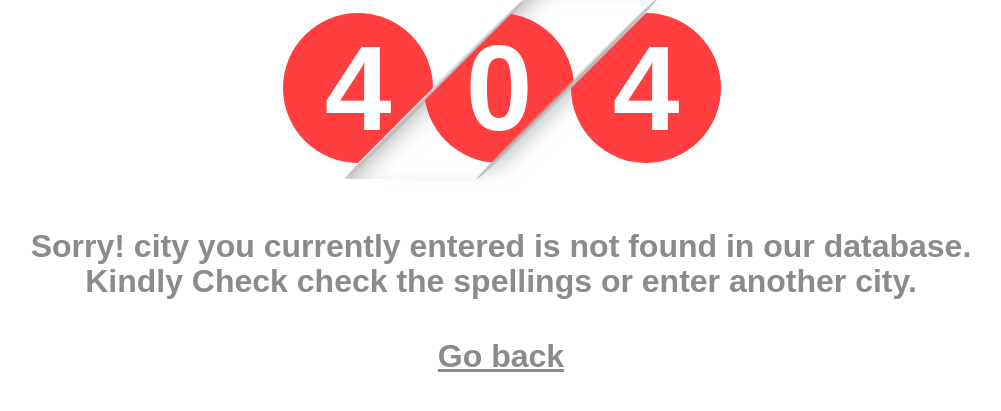
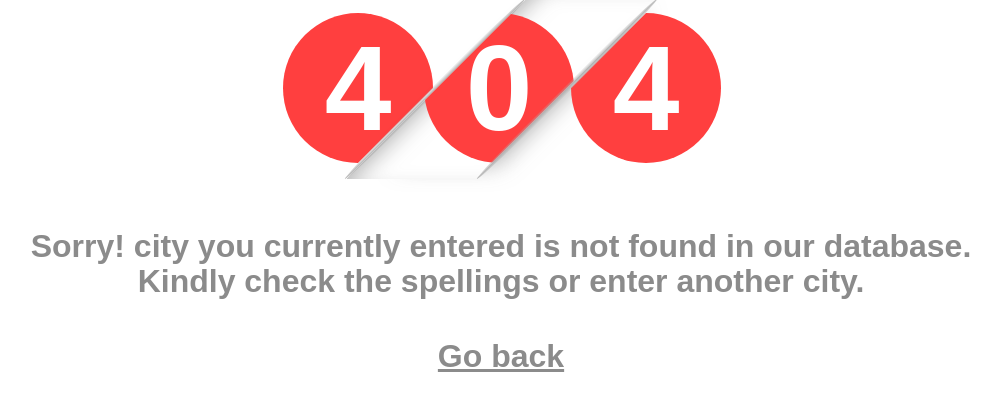
Before and after one commit to Pramukh660/Weather, a Django app: template templates/404.html in a window 1280 px wide. Shown: the part 166-577 px from the top of the page, without its empty margins (139-1140 px from the left). Run offline with Django 3.2, Linux system fonts and the light colour scheme; the template is opened without the code that fills it, so the values that code supplies are empty; some libraries are stand-ins or nearby versions; some web fonts are replaced.

Commit message:
grammar mistakes

```diff
--- a/templates/404.html
+++ b/templates/404.html
@@ -27,7 +27,7 @@
                         <div class="shadow"><span class="digit numberOne"></span></div>
                     </div>
                 </div>
-                <h2>Sorry! city you currently entered is not found in our database. <br>Kindly Check check the spellings
+                <h2>Sorry! city you currently entered is not found in our database. <br>Kindly check the spellings
                     or enter another city.</h2>
                 <a href={% url 'index' %}>
                     <h2><u>Go back</u></h2>
```
